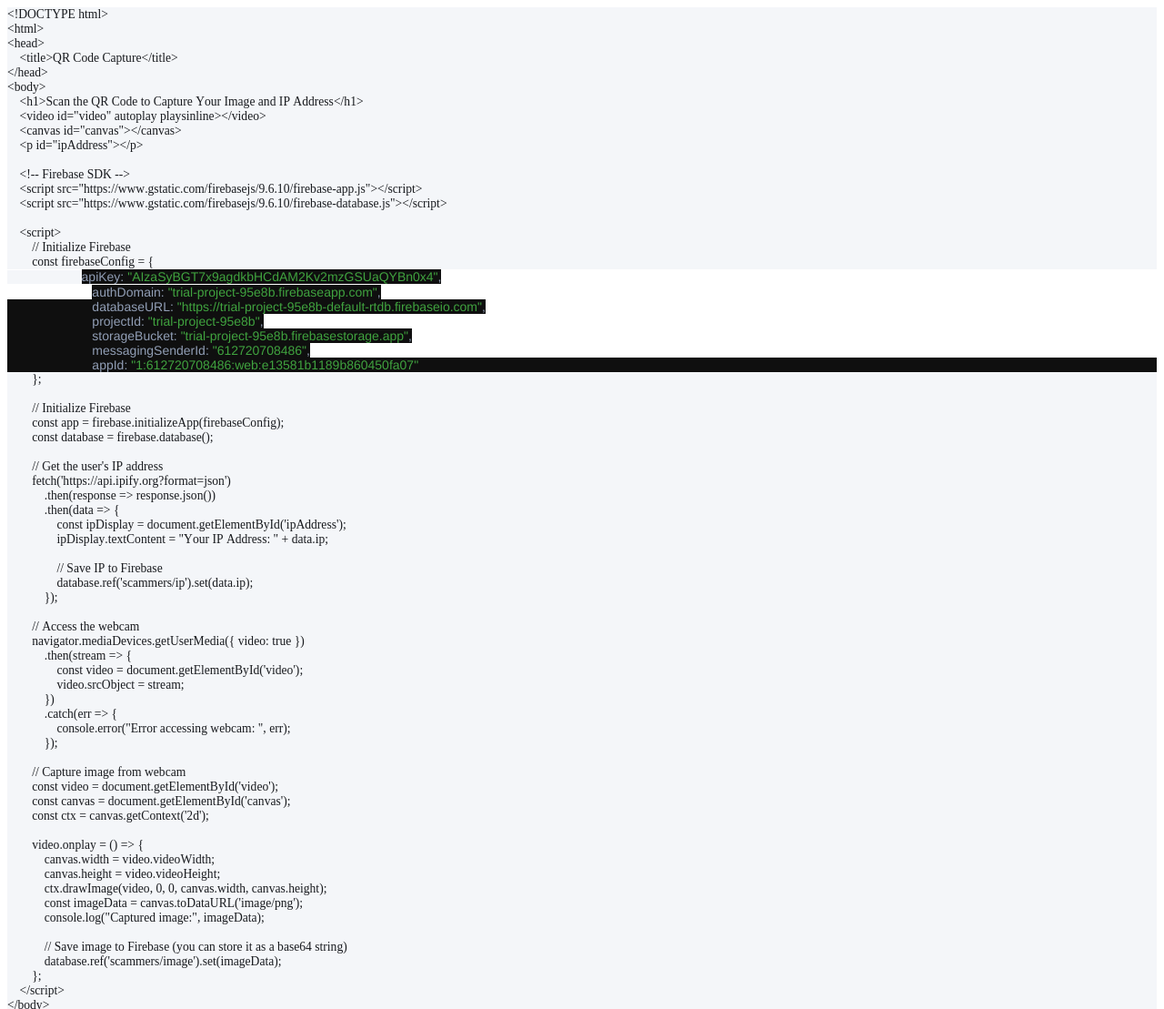
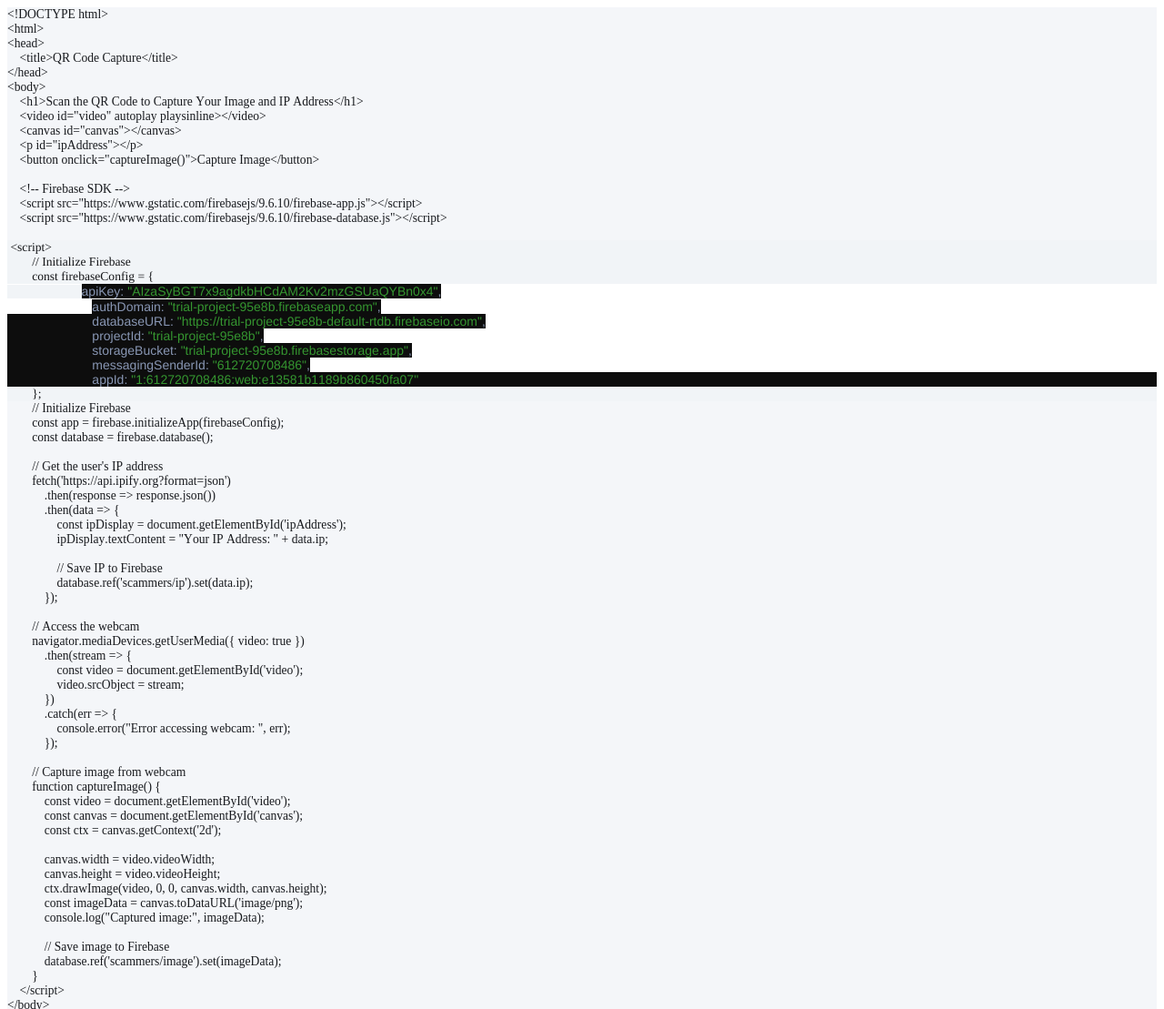
Before and after one commit to focal15/testrepo, a plain HTML site: page index.html in a window 1280 px wide. Shown: the top 1109 px of the page at 91% size. Drawn offline with Linux system fonts and the light colour scheme.

Commit message:
Add files via upload

```diff
--- a/index.html
+++ b/index.html
@@ -9,15 +9,16 @@
   <style type="text/css">
     p.p1 {margin: 0.0px 0.0px 0.0px 0.0px; font: 13.6px '.AppleSystemUIFontMonospaced'; color: #181a1e; -webkit-text-stroke: #181a1e; background-color: #f4f6f9}
     p.p2 {margin: 0.0px 0.0px 0.0px 0.0px; font: 13.6px '.AppleSystemUIFontMonospaced'; color: #181a1e; -webkit-text-stroke: #181a1e; background-color: #f4f6f9; min-height: 16.0px}
-    p.p3 {margin: 0.0px 0.0px 0.0px 0.0px; font: 14.0px 'Helvetica Neue'; color: #40a33f; -webkit-text-stroke: #40a33f}
-    p.p4 {margin: 0.0px 0.0px 0.0px 0.0px; font: 14.0px 'Helvetica Neue'; color: #c9dbfc; color: rgba(201, 219, 252, 0.7); -webkit-text-stroke: rgba(201, 219, 252, 0.7)}
-    p.p5 {margin: 0.0px 0.0px 0.0px 0.0px; font: 14.0px 'Helvetica Neue'; color: #40a33f; -webkit-text-stroke: #40a33f; background-color: #0f0f0f}
+    p.p3 {margin: 0.0px 0.0px 0.0px 0.0px; font: 13.6px Times; color: #131417; background-color: #f1f4f7}
+    p.p4 {margin: 0.0px 0.0px 0.0px 0.0px; font: 14.0px 'Helvetica Neue'; color: #359630}
+    p.p5 {margin: 0.0px 0.0px 0.0px 0.0px; font: 14.0px 'Helvetica Neue'; color: #bed1fb; color: rgba(190, 209, 251, 0.7)}
+    p.p6 {margin: 0.0px 0.0px 0.0px 0.0px; font: 14.0px 'Helvetica Neue'; color: #359630; background-color: #0d0d0d}
     span.s1 {font-kerning: none}
-    span.s2 {font: 13.6px '.AppleSystemUIFontMonospaced'; font-kerning: none; color: #181a1e; background-color: #f4f6f9; -webkit-text-stroke: 0px #181a1e}
-    span.s3 {font-kerning: none; color: rgba(201, 219, 252, 0.7); background-color: #0f0f0f; -webkit-text-stroke: 0px rgba(201, 219, 252, 0.7)}
-    span.s4 {font-kerning: none; background-color: #0f0f0f}
-    span.s5 {font-kerning: none; color: rgba(201, 219, 252, 0.7); -webkit-text-stroke: 0px rgba(201, 219, 252, 0.7)}
-    span.s6 {font-kerning: none; color: #40a33f; background-color: #0f0f0f; -webkit-text-stroke: 0px #40a33f}
+    span.s2 {font: 13.6px Times; font-kerning: none; color: #131417; background-color: #f1f4f7}
+    span.s3 {font-kerning: none; color: rgba(190, 209, 251, 0.7); background-color: #0d0d0d}
+    span.s4 {font-kerning: none; background-color: #0d0d0d}
+    span.s5 {font-kerning: none; color: rgba(190, 209, 251, 0.7)}
+    span.s6 {font-kerning: none; color: #359630; background-color: #0d0d0d}
     span.Apple-tab-span {white-space:pre}
   </style>
 </head>
@@ -32,23 +33,23 @@
 <p class="p1"><span class="s1"><span class="Apple-converted-space">    </span>&lt;video id="video" autoplay playsinline&gt;&lt;/video&gt;</span></p>
 <p class="p1"><span class="s1"><span class="Apple-converted-space">    </span>&lt;canvas id="canvas"&gt;&lt;/canvas&gt;</span></p>
 <p class="p1"><span class="s1"><span class="Apple-converted-space">    </span>&lt;p id="ipAddress"&gt;&lt;/p&gt;</span></p>
+<p class="p1"><span class="s1"><span class="Apple-converted-space">    </span>&lt;button onclick="captureImage()"&gt;Capture Image&lt;/button&gt;</span></p>
 <p class="p2"><span class="s1"></span><br></p>
 <p class="p1"><span class="s1"><span class="Apple-converted-space">    </span>&lt;!-- Firebase SDK --&gt;</span></p>
 <p class="p1"><span class="s1"><span class="Apple-converted-space">    </span>&lt;script src="https://www.gstatic.com/firebasejs/9.6.10/firebase-app.js"&gt;&lt;/script&gt;</span></p>
 <p class="p1"><span class="s1"><span class="Apple-converted-space">    </span>&lt;script src="https://www.gstatic.com/firebasejs/9.6.10/firebase-database.js"&gt;&lt;/script&gt;</span></p>
 <p class="p2"><span class="s1"></span><br></p>
-<p class="p1"><span class="s1"><span class="Apple-converted-space">    </span>&lt;script&gt;</span></p>
-<p class="p1"><span class="s1"><span class="Apple-converted-space">        </span>// Initialize Firebase</span></p>
-<p class="p1"><span class="s1"><span class="Apple-converted-space">        </span>const firebaseConfig = {</span></p>
-<p class="p3"><span class="s2"><span class="Apple-converted-space"> <span class="Apple-tab-span">	</span><span class="Apple-tab-span">	</span><span class="Apple-tab-span">	</span></span></span><span class="s3">apiKey: </span><span class="s4">"AIzaSyBGT7x9agdkbHCdAM2Kv2mzGSUaQYBn0x4"</span><span class="s3">,</span></p>
-<p class="p3"><span class="s5"><span class="Apple-converted-space">  <span class="Apple-tab-span">	</span><span class="Apple-tab-span">	</span><span class="Apple-tab-span">	</span></span></span><span class="s3">authDomain: </span><span class="s4">"trial-project-95e8b.firebaseapp.com"</span><span class="s3">,</span></p>
-<p class="p3"><span class="s3"><span class="Apple-tab-span">	</span><span class="Apple-tab-span">	</span><span class="Apple-tab-span">	</span>databaseURL: </span><span class="s4">"https://trial-project-95e8b-default-rtdb.firebaseio.com"</span><span class="s3">,</span></p>
-<p class="p3"><span class="s3"><span class="Apple-tab-span">	</span><span class="Apple-tab-span">	</span><span class="Apple-tab-span">	</span>projectId: </span><span class="s4">"trial-project-95e8b"</span><span class="s3">,</span></p>
-<p class="p3"><span class="s3"><span class="Apple-tab-span">	</span><span class="Apple-tab-span">	</span><span class="Apple-tab-span">	</span>storageBucket: </span><span class="s4">"trial-project-95e8b.firebasestorage.app"</span><span class="s3">,</span></p>
-<p class="p4"><span class="s4"><span class="Apple-tab-span">	</span><span class="Apple-tab-span">	</span><span class="Apple-tab-span">	</span>messagingSenderId: </span><span class="s6">"612720708486"</span><span class="s4">,</span></p>
-<p class="p5"><span class="s5"><span class="Apple-tab-span">	</span><span class="Apple-tab-span">	</span><span class="Apple-tab-span">	</span>appId: </span><span class="s1">"1:612720708486:web:e13581b1189b860450fa07"</span></p>
-<p class="p1"><span class="s1"><span class="Apple-converted-space">        </span>};</span></p>
-<p class="p2"><span class="s1"></span><br></p>
+<p class="p3"><span class="s1"><span class="Apple-converted-space"> </span>&lt;script&gt;</span></p>
+<p class="p3"><span class="s1"><span class="Apple-converted-space">        </span>// Initialize Firebase</span></p>
+<p class="p3"><span class="s1"><span class="Apple-converted-space">        </span>const firebaseConfig = {</span></p>
+<p class="p4"><span class="s2"><span class="Apple-converted-space"> <span class="Apple-tab-span">	</span><span class="Apple-tab-span">	</span><span class="Apple-tab-span">	</span></span></span><span class="s3">apiKey: </span><span class="s4">"AIzaSyBGT7x9agdkbHCdAM2Kv2mzGSUaQYBn0x4"</span><span class="s3">,</span></p>
+<p class="p4"><span class="s5"><span class="Apple-converted-space">  <span class="Apple-tab-span">	</span><span class="Apple-tab-span">	</span><span class="Apple-tab-span">	</span></span></span><span class="s3">authDomain: </span><span class="s4">"trial-project-95e8b.firebaseapp.com"</span><span class="s3">,</span></p>
+<p class="p4"><span class="s3"><span class="Apple-tab-span">	</span><span class="Apple-tab-span">	</span><span class="Apple-tab-span">	</span>databaseURL: </span><span class="s4">"https://trial-project-95e8b-default-rtdb.firebaseio.com"</span><span class="s3">,</span></p>
+<p class="p4"><span class="s3"><span class="Apple-tab-span">	</span><span class="Apple-tab-span">	</span><span class="Apple-tab-span">	</span>projectId: </span><span class="s4">"trial-project-95e8b"</span><span class="s3">,</span></p>
+<p class="p4"><span class="s3"><span class="Apple-tab-span">	</span><span class="Apple-tab-span">	</span><span class="Apple-tab-span">	</span>storageBucket: </span><span class="s4">"trial-project-95e8b.firebasestorage.app"</span><span class="s3">,</span></p>
+<p class="p5"><span class="s4"><span class="Apple-tab-span">	</span><span class="Apple-tab-span">	</span><span class="Apple-tab-span">	</span>messagingSenderId: </span><span class="s6">"612720708486"</span><span class="s4">,</span></p>
+<p class="p6"><span class="s5"><span class="Apple-tab-span">	</span><span class="Apple-tab-span">	</span><span class="Apple-tab-span">	</span>appId: </span><span class="s1">"1:612720708486:web:e13581b1189b860450fa07"</span></p>
+<p class="p3"><span class="s1"><span class="Apple-converted-space">        </span>};</span></p>
 <p class="p1"><span class="s1"><span class="Apple-converted-space">        </span>// Initialize Firebase</span></p>
 <p class="p1"><span class="s1"><span class="Apple-converted-space">        </span>const app = firebase.initializeApp(firebaseConfig);</span></p>
 <p class="p1"><span class="s1"><span class="Apple-converted-space">        </span>const database = firebase.database();</span></p>
@@ -75,20 +76,20 @@
 <p class="p1"><span class="s1"><span class="Apple-converted-space">            </span>});</span></p>
 <p class="p2"><span class="s1"></span><br></p>
 <p class="p1"><span class="s1"><span class="Apple-converted-space">        </span>// Capture image from webcam</span></p>
-<p class="p1"><span class="s1"><span class="Apple-converted-space">        </span>const video = document.getElementById('video');</span></p>
-<p class="p1"><span class="s1"><span class="Apple-converted-space">        </span>const canvas = document.getElementById('canvas');</span></p>
-<p class="p1"><span class="s1"><span class="Apple-converted-space">        </span>const ctx = canvas.getContext('2d');</span></p>
+<p class="p1"><span class="s1"><span class="Apple-converted-space">        </span>function captureImage() {</span></p>
+<p class="p1"><span class="s1"><span class="Apple-converted-space">            </span>const video = document.getElementById('video');</span></p>
+<p class="p1"><span class="s1"><span class="Apple-converted-space">            </span>const canvas = document.getElementById('canvas');</span></p>
+<p class="p1"><span class="s1"><span class="Apple-converted-space">            </span>const ctx = canvas.getContext('2d');</span></p>
 <p class="p2"><span class="s1"></span><br></p>
-<p class="p1"><span class="s1"><span class="Apple-converted-space">        </span>video.onplay = () =&gt; {</span></p>
 <p class="p1"><span class="s1"><span class="Apple-converted-space">            </span>canvas.width = video.videoWidth;</span></p>
 <p class="p1"><span class="s1"><span class="Apple-converted-space">            </span>canvas.height = video.videoHeight;</span></p>
 <p class="p1"><span class="s1"><span class="Apple-converted-space">            </span>ctx.drawImage(video, 0, 0, canvas.width, canvas.height);</span></p>
 <p class="p1"><span class="s1"><span class="Apple-converted-space">            </span>const imageData = canvas.toDataURL('image/png');</span></p>
 <p class="p1"><span class="s1"><span class="Apple-converted-space">            </span>console.log("Captured image:", imageData);</span></p>
 <p class="p2"><span class="s1"></span><br></p>
-<p class="p1"><span class="s1"><span class="Apple-converted-space">            </span>// Save image to Firebase (you can store it as a base64 string)</span></p>
+<p class="p1"><span class="s1"><span class="Apple-converted-space">            </span>// Save image to Firebase</span></p>
 <p class="p1"><span class="s1"><span class="Apple-converted-space">            </span>database.ref('scammers/image').set(imageData);</span></p>
-<p class="p1"><span class="s1"><span class="Apple-converted-space">        </span>};</span></p>
+<p class="p1"><span class="s1"><span class="Apple-converted-space">        </span>}</span></p>
 <p class="p1"><span class="s1"><span class="Apple-converted-space">    </span>&lt;/script&gt;</span></p>
 <p class="p1"><span class="s1">&lt;/body&gt;</span></p>
 <p class="p1"><span class="s1">&lt;/html&gt;</span></p>
```
